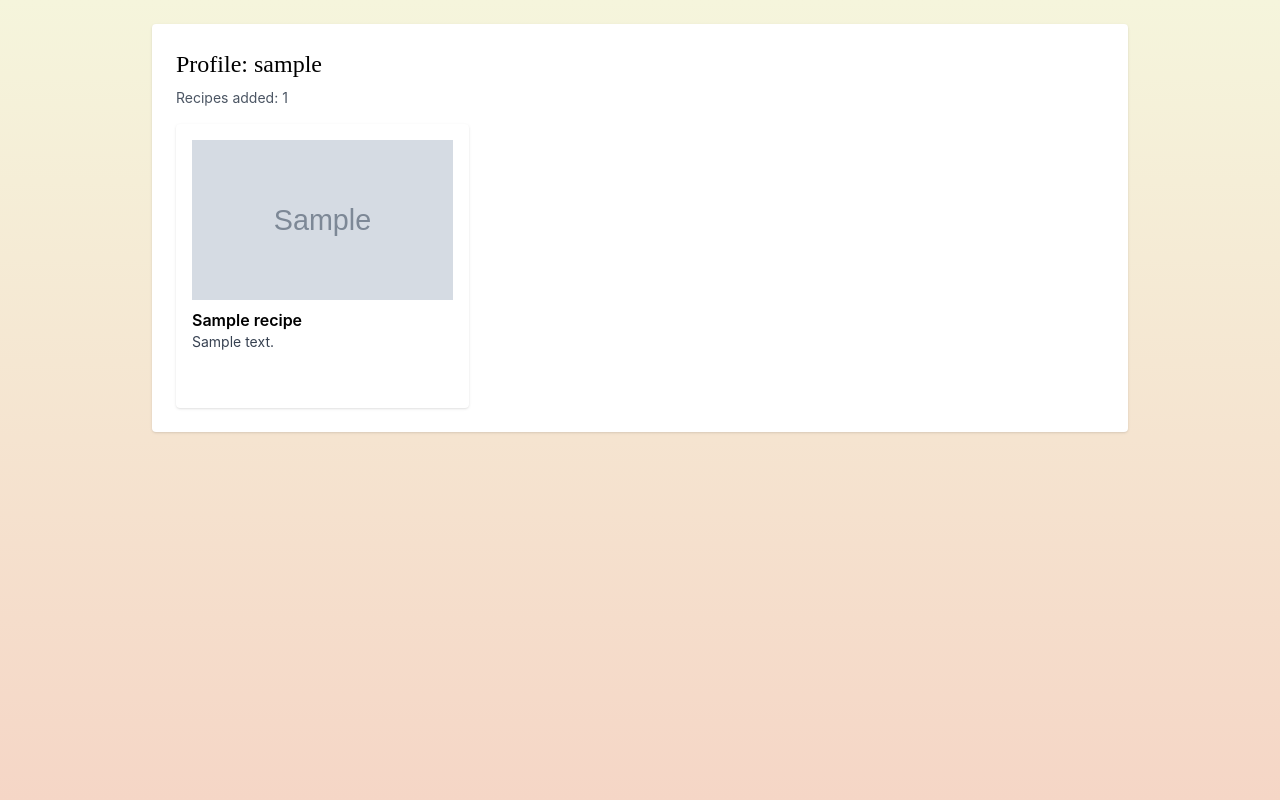
After one commit to VidhiShakya/Recipe_project, a Django app: page /profile/ in a window 1280 px wide. The commit adds this page. Run offline with Django 5.2, Linux system fonts and the light colour scheme; a user stored in the database is signed in; tables that the repository leaves empty hold one stand-in row (values such as "Sample post"); grey boxes marked "Sample" are stand-in pictures; some libraries are stand-ins or nearby versions.

Commit message:
User accounts and profile added

```diff
--- a/Recipe_project/urls.py
+++ b/Recipe_project/urls.py
@@ -5,5 +5,6 @@ from django.conf import settings
 
 urlpatterns = [
     path('admin/', admin.site.urls),
+    path('accounts/', include('django.contrib.auth.urls')),
     path('', include('recipe.urls')),
 ] + static(settings.MEDIA_URL, document_root=settings.MEDIA_ROOT)
--- a/recipe/models.py
+++ b/recipe/models.py
@@ -1,9 +1,17 @@
 from django.db import models
+from django.conf import settings
 
 class Recipe(models.Model):
     name = models.CharField(max_length=255)
     image = models.ImageField(upload_to='recipes/')
     description = models.TextField()
+    owner = models.ForeignKey(
+        settings.AUTH_USER_MODEL,
+        null=True,
+        blank=True,
+        on_delete=models.CASCADE,
+        related_name='recipes'
+    )
 
     def __str__(self):
         return self.name
--- a/recipe/urls.py
+++ b/recipe/urls.py
@@ -1,5 +1,5 @@
 from django.urls import path
-from .views import recipe_list, add_recipe, browse_recipes, view_recipe, about, contact
+from .views import recipe_list, add_recipe, browse_recipes, view_recipe, about, contact, profile, signup
 
 urlpatterns = [
     path('', recipe_list, name='recipe_list'),
@@ -8,4 +8,6 @@ urlpatterns = [
     path('recipe/<int:recipe_id>/', view_recipe, name='view_recipe'),
     path('about/', about, name='about'),
     path('contact/', contact, name='contact'),
+    path('profile/', profile, name='profile'),
+    path('signup/', signup, name='signup'),
 ]
--- a/recipe/views.py
+++ b/recipe/views.py
@@ -2,7 +2,14 @@ from django.shortcuts import render, redirect, get_object_or_404
 from django.db.models import Q
 from django.core.files.base import ContentFile
 import requests
+from django.contrib.auth.decorators import login_required
+from django.contrib.auth.forms import UserCreationForm
+from django.contrib.auth import login, logout
 from .models import Recipe
+
+def logout_view(request):
+    logout(request)
+    return redirect('recipe_list')
 
 def home(request):
     recipes = Recipe.objects.all().order_by('-id')
@@ -15,6 +22,7 @@ def recipe_list(request):
         print(f'ID: {r.id}, Name: {r.name}, Description: {r.description}')
     return render(request, 'front.html', {'recipes': recipes})
 
+@login_required
 def add_recipe(request):
     if request.method == 'POST':
         name = request.POST.get('name')
@@ -60,8 +68,10 @@ def add_recipe(request):
                 except (requests.exceptions.RequestException, ValueError) as e:
                     print(f"Error downloading image from URL: {e}")
 
-            # Now, save the recipe instance to the database once.
+            # Assign owner and save the recipe instance to the database once.
             # This will save the recipe and the image (if any) correctly.
+            if request.user.is_authenticated:
+                recipe.owner = request.user
             recipe.save()
 
             # Debug information after save
@@ -75,6 +85,25 @@ def add_recipe(request):
             return redirect('browse_recipes')
 
     return render(request, 'add_recipe.html')
+
+
+def signup(request):
+    if request.method == 'POST':
+        form = UserCreationForm(request.POST)
+        if form.is_valid():
+            user = form.save()
+            login(request, user)
+            return redirect('profile')
+    else:
+        form = UserCreationForm()
+    return render(request, 'signup.html', {'form': form})
+
+
+@login_required
+def profile(request):
+    user = request.user
+    recipes = user.recipes.all().order_by('-id')
+    return render(request, 'profile.html', {'profile_user': user, 'recipes': recipes})
 
 def view_recipe(request, recipe_id):
     recipe = get_object_or_404(Recipe, id=recipe_id)
--- a/templates/add_recipe.html
+++ b/templates/add_recipe.html
@@ -61,6 +61,7 @@
     </style>
 </head>
 <body class="font-sans-inter text-warm-brown flex items-center justify-center min-h-screen">
+    <!-- {% include 'header.html' %} -->
 
     <main class="w-full max-w-2xl mx-auto px-4 py-12">
         <div class="bg-orange-100 rounded-2xl shadow-xl p-8 sm:p-12">
@@ -115,10 +116,6 @@
 
     <script>
     <!-- No custom JS needed for Django form submission -->
-<<<<<<< HEAD
-
-=======
->>>>>>> eb5a976acebb4a665b3d90de9348d0cf53fe7b6e
     </script>
 </body>
 </html>
--- a/templates/browse_recipes.html
+++ b/templates/browse_recipes.html
@@ -38,7 +38,8 @@
 </head>
 <body class="font-sans-inter text-warm-brown flex flex-col min-h-screen">
 
-    <!-- Header Section (similar to the landing page, for consistency) -->
+    {% include 'header.html' %}
+    <!-- Header Section (page title) -->
     <header class="w-full py-8 text-center">
         <h1 class="text-4xl sm:text-5xl md:text-6xl font-serif-display font-bold" style="color: var(--burnt-orange);">Browse Recipes</h1>
     </header>
@@ -50,6 +51,8 @@
                 <input type="text" name="q" placeholder="Search recipes..." value="{{ request.GET.q }}" class="border border-terracotta rounded-l px-4 py-2 w-1/2 focus:outline-none">
                 <button type="submit" class="border border-terracotta bg-terracotta text-black px-4 py-2 rounded-r hover:bg-burnt-orange"><i class="fas fa-search"></i></button>
             </form>
+
+            <!-- Cards  -->
             <div class="grid grid-cols-1 md:grid-cols-2 lg:grid-cols-3 gap-8">
                 {% for recipe in recipes %}
                 <div class="bg-orange-200 rounded-2xl shadow-lg overflow-hidden w-full max-w-sm mx-auto h-[380px] flex flex-col">
--- /dev/null
+++ b/templates/header.html
@@ -0,0 +1,25 @@
+{% load static %}
+<nav class="bg-white/80 backdrop-blur sticky top-0 z-50">
+  <div class="max-w-7xl mx-auto px-4 sm:px-6 lg:px-8">
+    <div class="flex justify-between h-16 items-center">
+      <div class="flex items-center gap-6">
+        <a href="/" class="text-2xl font-serif-display" style="color:var(--terracotta);">Golden Spoon</a>
+      </div>
+      <div class="flex items-center gap-4">
+        <a href="/" class="text-sm font-medium text-[#6A4A3C] hover:text-[#C06145]">Home</a>
+        <a href="/browse/" class="text-sm font-medium text-[#6A4A3C] hover:text-[#C06145]">Browse</a>
+        <a href="/add/" class="text-sm font-medium text-[#6A4A3C] hover:text-[#C06145]">Add Recipe</a>
+        {% if user.is_authenticated %}
+          <a href="{% url 'profile' %}" class="px-4 py-2 rounded-full" style="background:#C06145;color:white;" onmouseover="this.style.background='#E55B13'" onmouseout="this.style.background='#C06145'">Profile</a>
+          <form method="post" action="{% url 'logout' %}" class="inline">
+            {% csrf_token %}
+            <button type="submit" class="text-sm" style="color:#6A4A3C" onmouseover="this.style.color='#C06145'" onmouseout="this.style.color='#6A4A3C'">Logout</button>
+          </form>
+        {% else %}
+          <a href="{% url 'login' %}" class="px-4 py-2 rounded-full border text-sm" style="border-color:#C06145;color:#C06145" onmouseover="this.style.background='#C06145';this.style.color='white'" onmouseout="this.style.background='transparent';this.style.color='#C06145'">Login</a>
+          <a href="{% url 'signup' %}" class="px-4 py-2 rounded-full text-white text-sm" style="background:#C06145;" onmouseover="this.style.background='#E55B13'" onmouseout="this.style.background='#C06145'">Sign up</a>
+        {% endif %}
+      </div>
+    </div>
+  </div>
+</nav>
--- /dev/null
+++ b/templates/profile.html
@@ -0,0 +1,59 @@
+<!DOCTYPE html>
+<html>
+<head>
+    <meta charset="utf-8">
+    <title>Profile - {{ profile_user.username }}</title>
+    <script src="https://cdn.tailwindcss.com"></script>
+    <style>
+      :root {
+        --terracotta: #C06145;
+      }
+      .font-serif-display {
+            font-family: 'Playfair Display', serif;
+        }
+
+        .font-sans-inter {
+            font-family: 'Inter', sans-serif;
+        }
+
+        /* Custom color palette from the prompt */
+        :root {
+            --burnt-orange: #E55B13;
+            --soft-blush: #F5D6C6;
+            --honey-gold: #FFC07F;
+            --cream: #F5F5DC;
+            --terracotta: #C06145;
+            --warm-brown: #6A4A3C;
+        }
+
+        /* Body background with a subtle linear gradient */
+        body {
+            background: linear-gradient(to bottom, var(--cream), var(--soft-blush));
+            min-height: 100vh;
+        }
+    </style>
+</head>
+<body class="font-sans-inter text-warm-brown min-h-screen">
+    <!-- {% include 'header.html' %} -->
+    <div class="max-w-5xl mx-auto p-6">
+        <div class="bg-white p-6 rounded shadow">
+            <h1 class="text-2xl font-serif-display mb-2">Profile: {{ profile_user.username }}</h1>
+            <p class="text-sm text-gray-600 mb-4">Recipes added: {{ recipes.count }}</p>
+            <div class="grid grid-cols-1 md:grid-cols-2 lg:grid-cols-3 gap-6 mt-4">
+              {% for recipe in recipes %}
+              <div class="bg-white p-4 rounded shadow">
+                {% if recipe.image %}
+                  <img src="{{ recipe.image.url }}" alt="{{ recipe.name }}" class="w-full h-40 object-cover mb-2">
+                {% endif %}
+                <h3 class="font-semibold text-terracotta">{{ recipe.name }}</h3>
+                <p class="text-sm text-gray-700">{{ recipe.description|truncatewords:20 }}</p>
+                <a href="{% url 'view_recipe' recipe.id %}" class="mt-2 inline-block text-white bg-terracotta px-3 py-1 rounded">View</a>
+              </div>
+              {% empty %}
+              <p>No recipes yet.</p>
+              {% endfor %}
+            </div>
+        </div>
+    </div>
+</body>
+</html>
--- a/templates/view_recipe.html
+++ b/templates/view_recipe.html
@@ -37,6 +37,7 @@
     </style>
 </head>
 <body class="font-sans-inter text-warm-brown">
+    {% include 'header.html' %}
     <div class="container mx-auto px-4 py-8">
         <!-- Back button -->
         <a href="{% url 'browse_recipes' %}" class="inline-flex items-center mb-8 text-terracotta hover:text-burnt-orange transition-colors duration-200">
--- a/urls.py
+++ b/urls.py
@@ -2,9 +2,11 @@ from django.contrib import admin
 from django.urls import path, include
 from django.conf import settings
 from django.conf.urls.static import static
+from django.contrib.auth import views as auth_views
 
 urlpatterns = [
     path('admin/', admin.site.urls),
+    path('logout/', auth_views.LogoutView.as_view(template_name='front.html'), name='logout'),
     path('', include('recipe.urls')),
 ]
 
```
Also changed, not shown: recipe/admin.py (added, +7 -0 lines), recipe/settings.py (+9 -0 lines), templates/front.html (+3 -14 lines), templates/registration/login.html (added, +34 -0 lines), templates/signup.html (added, +22 -0 lines), media/recipes/chillipaneer2_9IYsGK2.jpeg (added), media/recipes/chillipaneer2_d8rfqj7.jpeg (added), media/recipes/fried_rice.jpg (added), recipe/migrations/0002_recipe_owner.py (added), templates/bgimg.jpeg (added).
